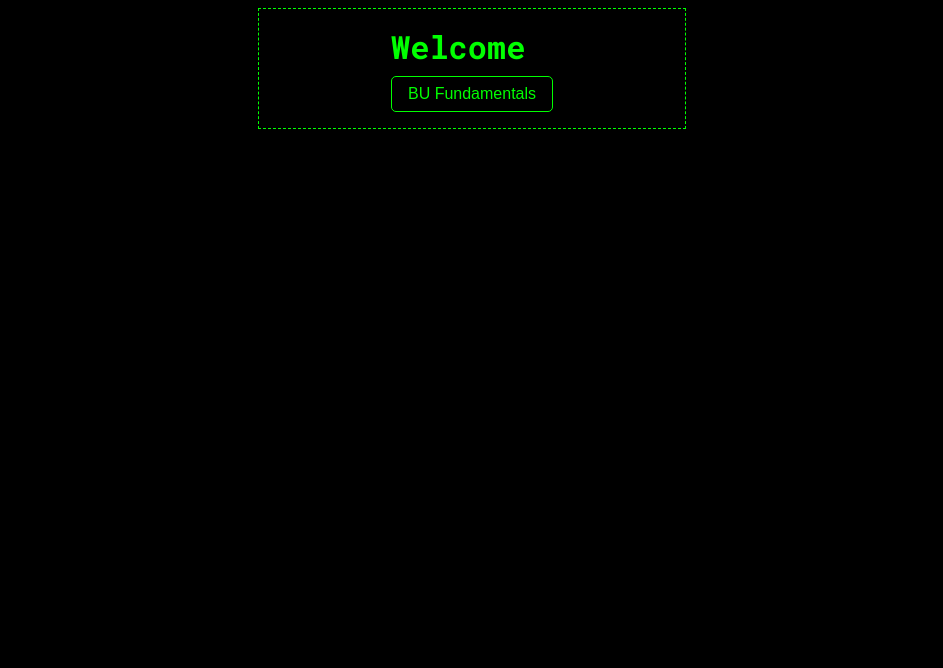
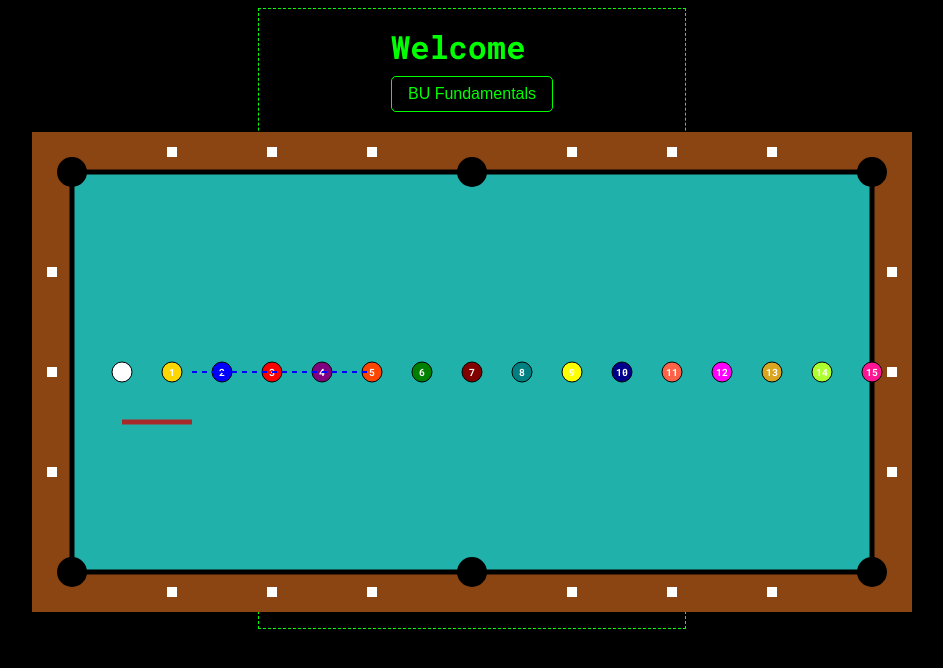
Before and after one commit to moviefan322/vuebsdrills, a Vue app: page / in a window 1280 px wide. Shown: the top 668 px of the page, without its empty margins (168-1111 px from the left). Built offline with nearby package versions, Linux system fonts and the light colour scheme.

Commit message:
testing something

```diff
--- a/src/pages/MainMenuPage.vue
+++ b/src/pages/MainMenuPage.vue
@@ -1,5 +1,6 @@
 <script setup lang="ts">
 import { RouterLink } from 'vue-router'
+import PoolTable from '@/components/PoolTable.vue'
 </script>
 
 <template>
@@ -9,7 +10,9 @@ import { RouterLink } from 'vue-router'
       <router-link to="/set/1" class="noStyleLink lime">BU Fundamentals</router-link>
     </button>
   </div>
+  <pool-table></pool-table>
 </template>
+
 
 <style scoped>
 .lime {
```
